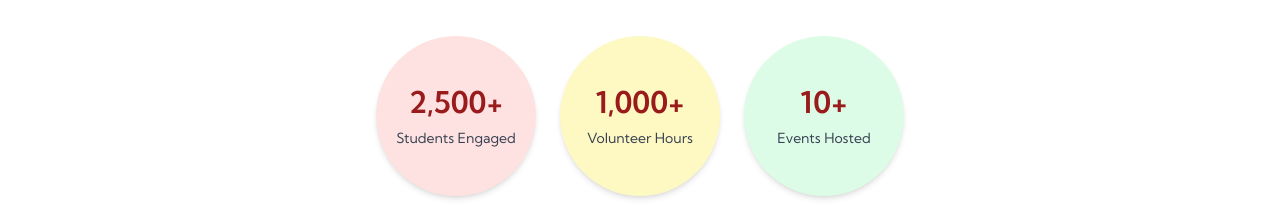
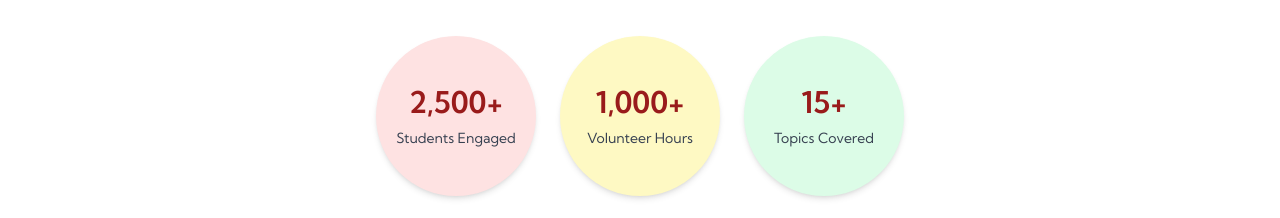
Before and after one commit to MCYC-Canada/MCYC, a Next.js app: page / in a window 1280 px wide. Shown: the part 1646-1864 px from the top of the page. Built offline with nearby package versions, Linux system fonts and the light colour scheme.

Commit message:
edited stats

```diff
--- a/src/app/(main)/page.tsx
+++ b/src/app/(main)/page.tsx
@@ -8,7 +8,7 @@ import { useRouter } from 'next/navigation';
 const stats = [
   { label: "Students Engaged", value: 2500, suffix: "+", color: "bg-red-100" },
   { label: "Volunteer Hours", value: 1000, suffix: "+", color: "bg-yellow-100" },
-  { label: "Events Hosted", value: 10, suffix: "+", color: "bg-green-100" },
+  { label: "Topics Covered", value: 15, suffix: "+", color: "bg-green-100" },
 ];
 
 const StatItem = ({ stat, delay }: { stat: typeof stats[0]; delay: number }) => {
```
